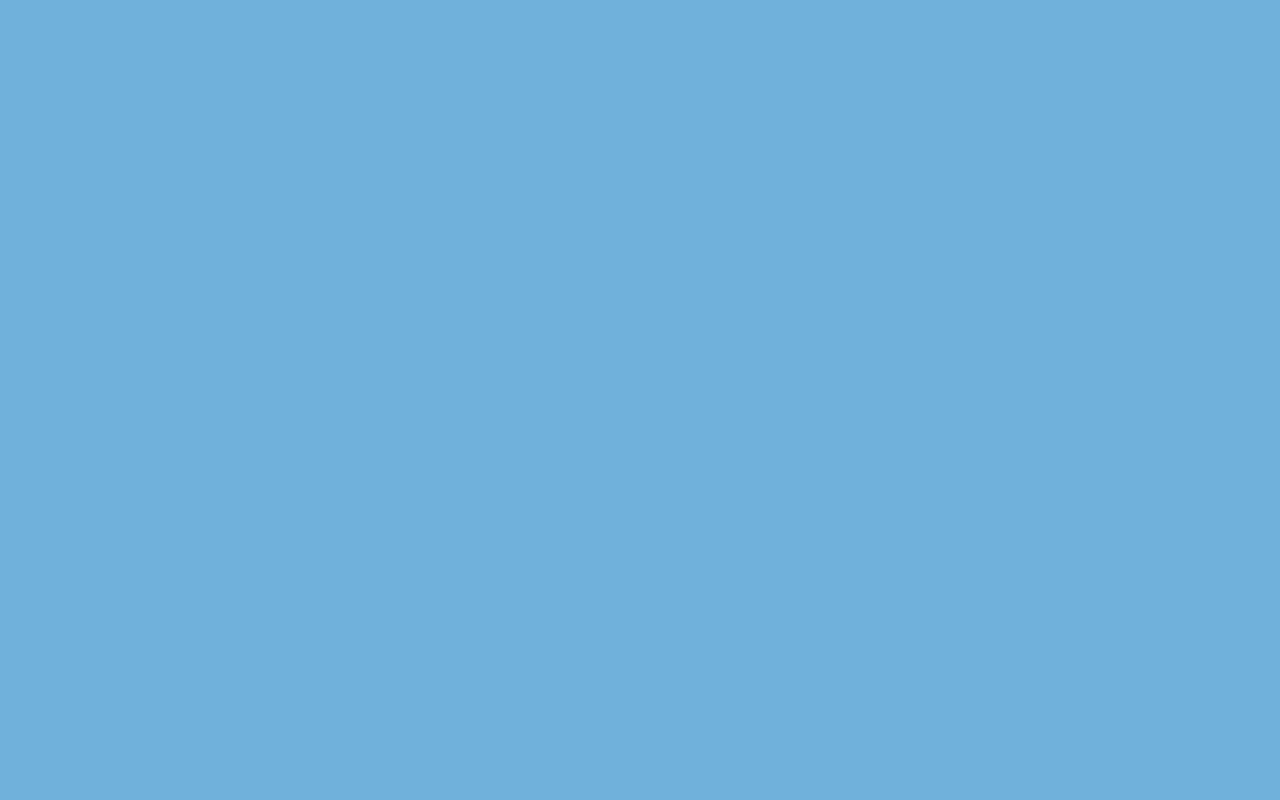
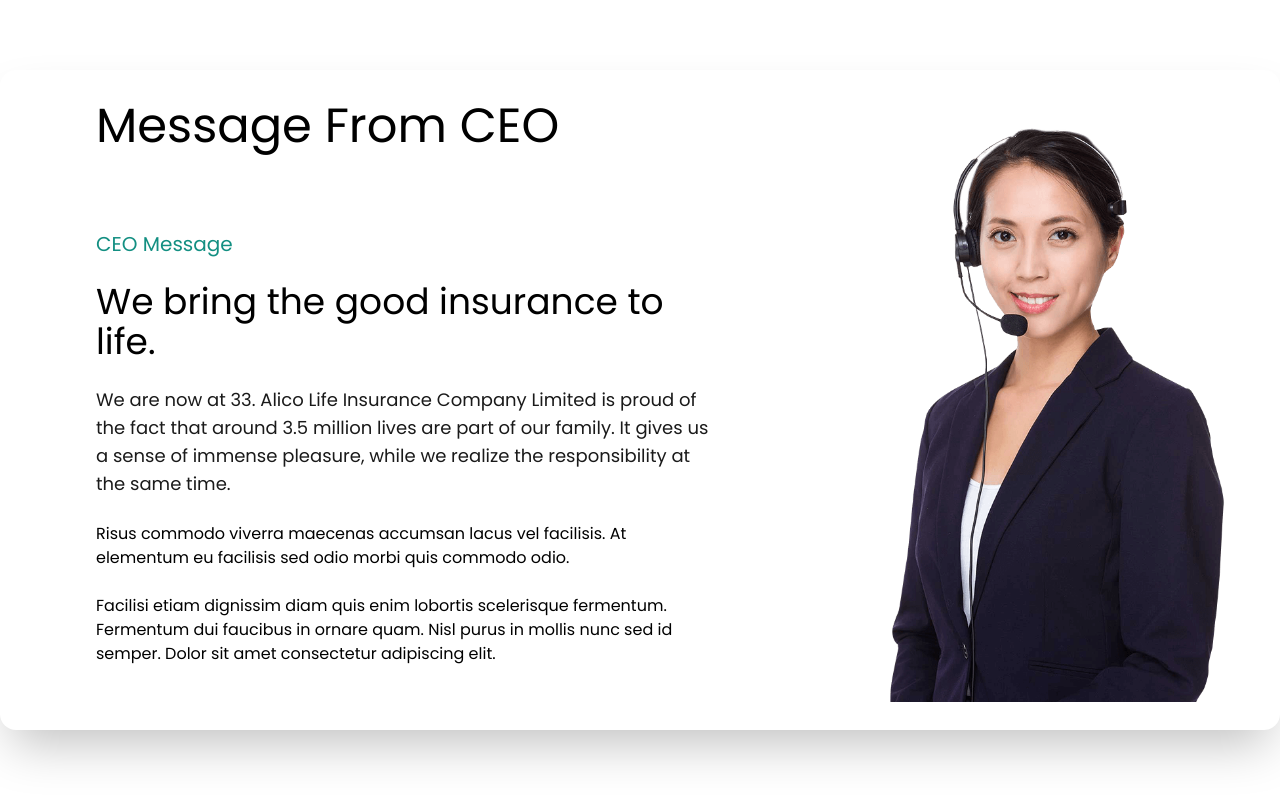
Before and after one commit to sauravjaswl14/national-insurance, a website: page ceoMessage.html in a window 1280 px wide. Drawn offline with Linux system fonts and the light colour scheme.

Commit message:
message from ceo

```diff
--- a/ceoMessage.html
+++ b/ceoMessage.html
@@ -13,5 +13,42 @@
     <link rel="stylesheet" href="./css/main.css" />
     <title>Message from CEO</title>
   </head>
-  <body class="gradient-bg"></body>
+  <body class="bg-[#f4f8f9]">
+    <div class="flex justify-center items-center min-h-screen bg-white">
+      <div
+        class="flex flex-col items-center justify-center space-y-10 m-6 bg-white rounded-2xl shadow-2xl md:flex-row md:space-y-0 md:space-x-8 md:m-0"
+      >
+        <div class="flex flex-col space-y-12 p-8 pl-12">
+          <h1 class="text-5xl pl-12">Message From CEO</h1>
+
+          <div class="flex flex-col space-y-6 p-8 pl-12">
+            <h2 class="text-xl text-[#138F82]">CEO Message</h2>
+            <h3 class="text-4xl">We bring the good insurance to life.</h3>
+            <p class="text-[#1A1A1A] text-lg max-w-4xl">
+              We are now at 33. Alico Life Insurance Company Limited is proud of
+              the fact that around 3.5 million lives are part of our family. It
+              gives us a sense of immense pleasure, while we realize the
+              responsibility at the same time.
+            </p>
+
+            <p class="max-w-4xl">
+              Risus commodo viverra maecenas accumsan lacus vel facilisis. At
+              elementum eu facilisis sed odio morbi quis commodo odio.
+            </p>
+
+            <p class="max-w-4xl">
+              Facilisi etiam dignissim diam quis enim lobortis scelerisque
+              fermentum. Fermentum dui faucibus in ornare quam. Nisl purus in
+              mollis nunc sed id semper. Dolor sit amet consectetur adipiscing
+              elit.
+            </p>
+          </div>
+        </div>
+
+        <div class="w-1/2">
+          <img src="./img/team-1.png" alt="" />
+        </div>
+      </div>
+    </div>
+  </body>
 </html>
```
Also changed, not shown: index.html (+1 -1 lines), css/main.css, img/team-1.png (added).
